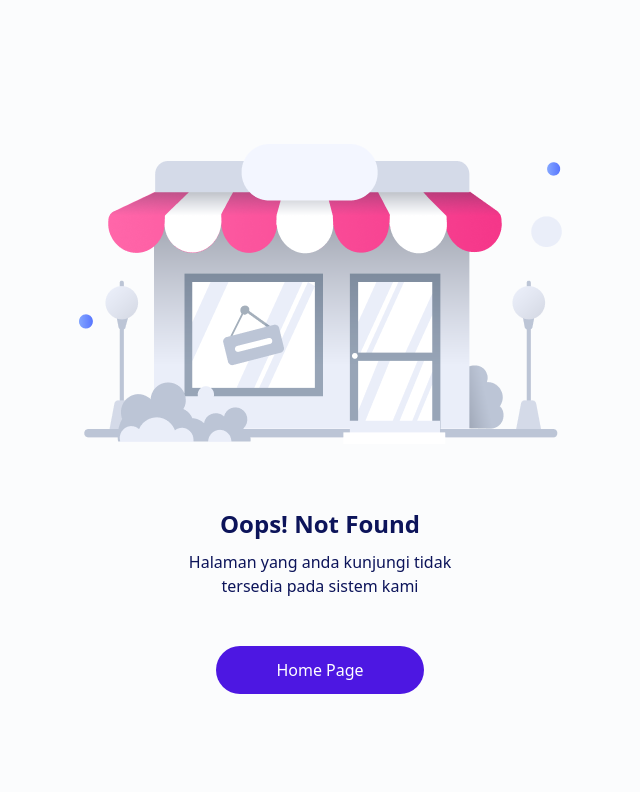
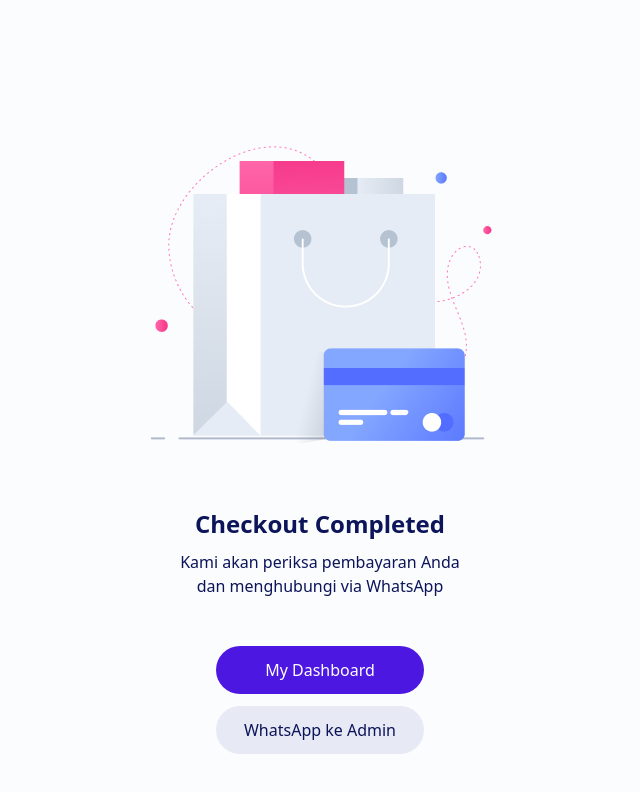
Before and after one commit to yayakyogi/storegg, a React (Create React App) app: page /checkout-success in a window 1280 px wide. Before the commit this address led to /404. Shown: the top 792 px of the page, without its empty margins (320-960 px from the left). Built offline with nearby package versions, Linux system fonts and the light colour scheme.

Commit message:
fix success checkout page

```diff
--- a/src/app/index.tsx
+++ b/src/app/index.tsx
@@ -20,6 +20,7 @@ import {
   CheckoutPage,
 } from "../pages";
 import DetailPage from "../pages/front/detailPage";
+import CheckoutSuccess from "../pages/front/checkoutSuccess";
 
 function App() {
   return (
@@ -37,6 +38,7 @@ function App() {
           <Route path="/register-success" element={<RegisterSuccess />} />
           <Route path="/game/:id" element={<DetailPage />} />
           <Route path="/checkout" element={<CheckoutPage />} />
+          <Route path="/checkout-success" element={<CheckoutSuccess />} />
           <Route path="/404" element={<Page404 />} />
           <Route path="*" element={<Navigate to="/404" />} />
         </Routes>
--- a/src/assets/img/index.tsx
+++ b/src/assets/img/index.tsx
@@ -10,6 +10,7 @@ import ImageThumbnail3 from "./Thumbnail-3.png";
 import ImageThumbnail4 from "./Thumbnail-4.png";
 import ImageThumbnail5 from "./Thumbnail-5.png";
 import ImageStory from "./Header-9.png";
+import ImageCompletedCheckout from "./Complete-checkout-1.png";
 
 export {
   ImageLogin,
@@ -24,4 +25,5 @@ export {
   ImageThumbnail4,
   ImageThumbnail5,
   ImageStory,
+  ImageCompletedCheckout,
 };
--- a/src/components/template/messagePage/index.tsx
+++ b/src/components/template/messagePage/index.tsx
@@ -6,6 +6,9 @@ interface MessagePageProps {
   message: string;
   href: string;
   buttonTitle: string;
+  isSuccessCheckout?: Boolean;
+  href2?: string;
+  buttonTitle2?: string;
 }
 
 const MessagePage = ({
@@ -14,6 +17,9 @@ const MessagePage = ({
   message,
   href,
   buttonTitle,
+  isSuccessCheckout,
+  href2,
+  buttonTitle2,
 }: MessagePageProps) => {
   return (
     <>
@@ -43,6 +49,15 @@ const MessagePage = ({
           >
             {buttonTitle}
           </Button>
+          {isSuccessCheckout && (
+            <Button
+              type="link"
+              href={href2}
+              className="px-5 py-3 bg-gray2 text-black mt-3 font-medium text-center block w-full lg:w-52 rounded-full lg:mx-auto"
+            >
+              {buttonTitle2}
+            </Button>
+          )}
         </div>
       </div>
     </>
--- /dev/null
+++ b/src/pages/front/checkoutSuccess/index.tsx
@@ -0,0 +1,20 @@
+import { MessagePage } from "../../../components";
+import { ImageCompletedCheckout } from "../../../assets/img";
+
+const CheckoutSuccess = () => {
+  return (
+    <>
+      <MessagePage
+        isSuccessCheckout
+        imageUrl={ImageCompletedCheckout}
+        title="Checkout Completed"
+        message="Kami akan periksa pembayaran Anda dan menghubungi via WhatsApp"
+        buttonTitle="My Dashboard"
+        href="/member"
+        buttonTitle2="WhatsApp ke Admin"
+        href2="/"
+      />
+    </>
+  );
+};
+export default CheckoutSuccess;
```
